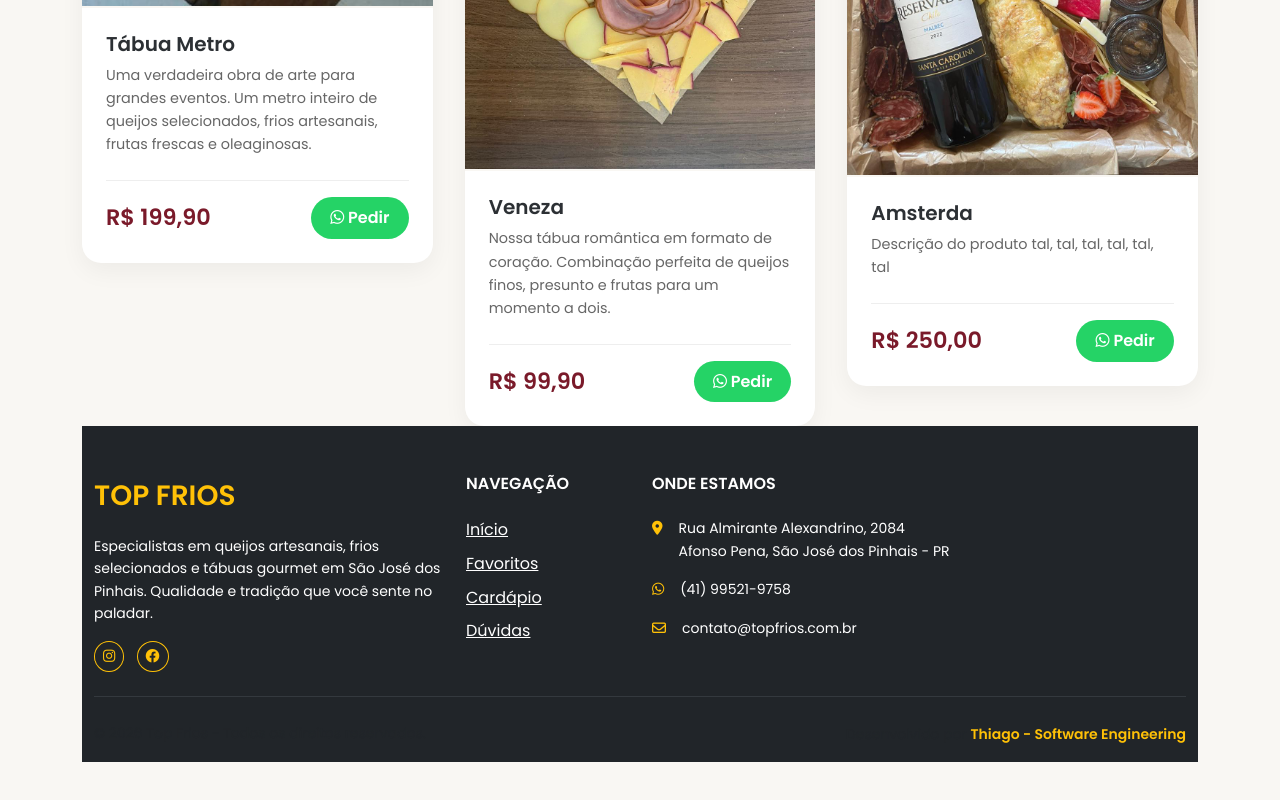
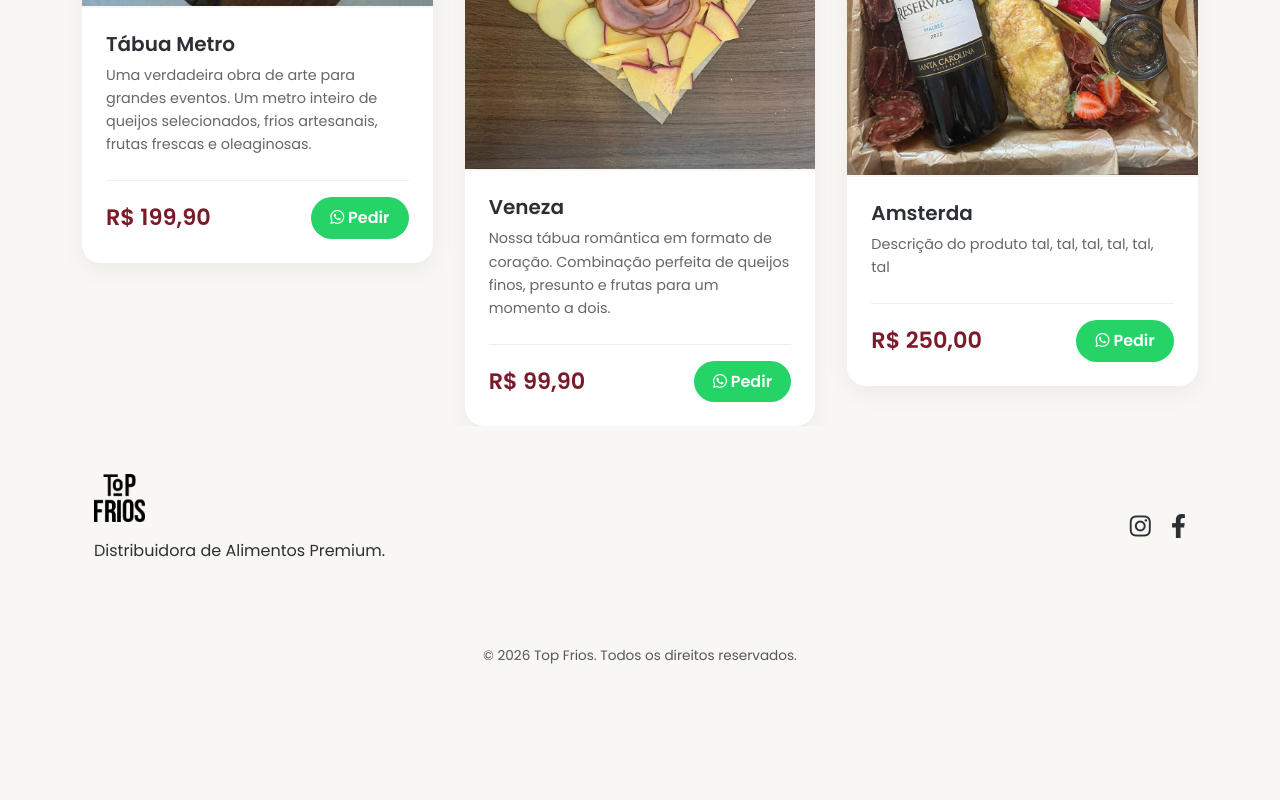
Before and after one commit to ThiagoViniciosAnacleto/Top-Frios, a plain HTML site: page index.html in a window 1280 px wide. Shown: the part 2134-2934 px from the top of the page. After the commit the page ends 2897 px from the top, so only its background shows below. Drawn offline with nearby package versions, Linux system fonts and the light colour scheme.

Commit message:
refactor: altera estilização e estrutura footer
refactor: altera estilização e estrutura footer

```diff
--- a/index.html
+++ b/index.html
@@ -134,63 +134,19 @@
 
     </div>
 
-<footer class="bg-dark text-white pt-5 pb-3">
-    <div class="container">
-        <div class="row g-4 mb-4">
-
-            <div class="col-lg-4 col-md-6">
-                <a class="navbar-brand text-warning fw-bold fs-3 d-block mb-3" href="#inicio">
-                    TOP FRIOS
-                </a>
-                <p class="text-white small">
-                    Especialistas em queijos artesanais, frios selecionados e tábuas gourmet em São José dos Pinhais. Qualidade e tradição que você sente no paladar.
-                </p>
-                <div class="social-links mt-3">
-                    <a href="#" class="btn btn-outline-warning btn-sm rounded-circle me-2"><i class="fa-brands fa-instagram"></i></a>
-                    <a href="#" class="btn btn-outline-warning btn-sm rounded-circle me-2"><i class="fa-brands fa-facebook"></i></a>
-                </div>
-            </div>
-
-            <div class="col-lg-2 col-md-6">
-                <h6 class="fw-bold mb-4 text-uppercase">Navegação</h6>
-                <ul class="list-unstyled footer-links">
-                    <li class="mb-2"><a href="#inicio" class="text-white">Início</a></li>
-                    <li class="mb-2"><a href="#destaques" class="text-white">Favoritos</a></li>
-                    <li class="mb-2"><a href="#vitrine" class="text-white">Cardápio</a></li>
-                    <li class="mb-2"><a href="#faq" class="text-white">Dúvidas</a></li>
-                </ul>
-            </div>
-
-            <div class="col-lg-4 col-md-12">
-                <h6 class="fw-bold mb-4 text-uppercase">Onde Estamos</h6>
-                <ul class="list-unstyled text-white small">
-                    <li class="mb-3 d-flex align-items-start">
-                        <i class="fa-solid fa-location-dot text-warning me-3 mt-1"></i>
-                        <span>Rua Almirante Alexandrino, 2084<br>Afonso Pena, São José dos Pinhais - PR</span>
-                    </li>
-                    <li class="mb-3 d-flex align-items-center">
-                        <i class="fa-brands fa-whatsapp text-warning me-3"></i>
-                        <span>(41) 99521-9758</span>
-                    </li>
-                    <li class="d-flex align-items-center">
-                        <i class="fa-regular fa-envelope text-warning me-3"></i>
-                        <span>contato@topfrios.com.br</span>
-                    </li>
-                </ul>
-            </div>
-
+<footer class="footer-custom">
+    <div class="container footer-content">
+        <div class="footer-brand">
+            <img src="assets/img/logo.png" alt="Top Frios" class="footer-logo">
+            <p>Distribuidora de Alimentos Premium.</p>
         </div>
-
-        <hr class="border-secondary my-4">
-
-        <div class="row align-items-center">
-            <div class="col-md-6 text-center text-md-start">
-                <p class="mb-0 small text-muted">&copy; 2026 Top Frios - Todos os direitos reservados.</p>
-            </div>
-            <div class="col-md-6 text-center text-md-end mt-3 mt-md-0">
-                <small class="text-muted">Desenvolvido por <a href="https://github.com/thiagoviniciosanacleto" class="text-warning text-decoration-none fw-bold">Thiago - Software Engineering</a></small>
-            </div>
+        <div class="footer-social">
+            <a href="#" aria-label="Instagram"><i class="fa-brands fa-instagram"></i></a>
+            <a href="#" aria-label="Facebook"><i class="fa-brands fa-facebook-f"></i></a>
         </div>
+    </div>
+    <div class="footer-bottom text-center">
+        <p>&copy; 2026 Top Frios. Todos os direitos reservados.</p>
     </div>
 </footer>
 
--- a/style.css
+++ b/style.css
@@ -265,13 +265,12 @@ section { padding: 4rem 0; }
     border-radius: 1rem;
     overflow: hidden;
 }
-
 /* =========================================
    5. FOOTER
    ========================================= */
 .footer-custom {
-    background-color: var(--color-primary);
-    color: var(--color-light);
+    background-color: var(--color-light);
+    color: var(--color-dark);
     padding: 3rem 0 1rem 0;
 }
 
@@ -288,12 +287,12 @@ section { padding: 4rem 0; }
 
 .footer-logo { height: 3rem; margin-bottom: 1rem; }
 .footer-social a {
-    color: var(--color-light);
+    color: var(--color-dark);
     font-size: 1.5rem;
     margin-left: 1rem;
     transition: var(--transition-default);
 }
-.footer-social a:hover { color: var(--color-secondary); }
+.footer-social a:hover { color: var(--color-dark); }
 .footer-bottom { font-size: 0.85rem; opacity: 0.8; }
 
 /* =========================================
```
